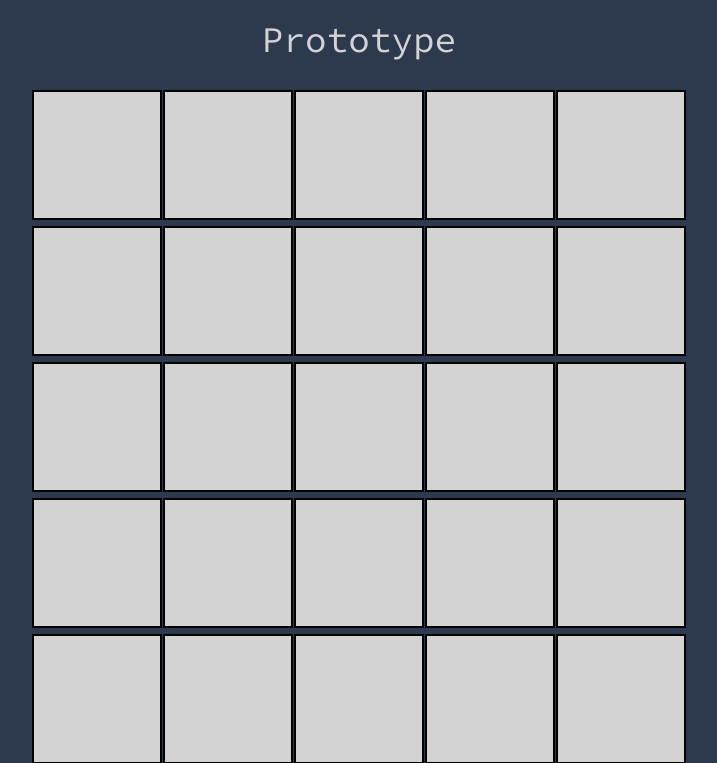
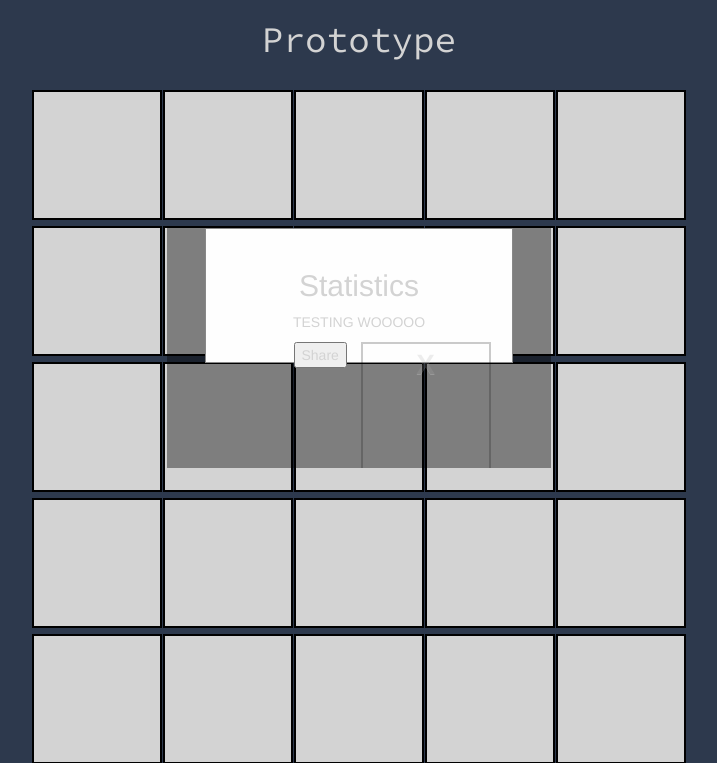
Before and after one commit to jakobdorian/CITS3403-Project, a Flask app: page /game in a window 1280 px wide. Shown: the part 52-815 px from the top of the page, without its empty margins (281-998 px from the left). Run offline with Flask 2, Linux system fonts and the light colour scheme; some libraries are stand-ins or nearby versions.

Commit message:
Results / Stats Modal (WIP)
Playing around using modals to display results

```diff
--- a/app/static/css/stylesheet.css
+++ b/app/static/css/stylesheet.css
@@ -147,3 +147,34 @@ span{
     .reg-dark {
         color: #337ab7 !important;
     }
+
+/* results area*/
+.modal {
+    display: block; /* Hidden by default */
+    position: fixed; /* Stay in place */
+    width: 30%; /* Full width */
+    height: 30%; /* Full height */
+    overflow: auto; /* Enable scroll if needed */
+    background-color: rgb(0,0,0); /* Fallback color */
+    background-color: rgba(0,0,0,0.4); /* Black w/ opacity */
+    margin: auto;
+  }
+/* Modal Content */
+.modalContent {
+    background-color: #fefefe;
+    margin: auto;
+    padding: 20px;
+    border: 1px solid #888;
+    width: 80%;
+}
+  /* The Close Button */
+.close {
+    color: #aaaaaa;
+    float: right;
+    font-size: 28px;
+    font-weight: bold;
+}
+.share{
+    position: fixed;
+    float: right;
+}
--- a/app/static/js/game.js
+++ b/app/static/js/game.js
@@ -8,9 +8,10 @@ function createfn(){
     var temp = []
 
     //creating div for game
-    var element = document.createElement('div');
-    element.setAttribute('id','puzzle')
-    document.getElementsByTagName('body')[0].appendChild(element)
+    var element01 = document.createElement('div');
+    element01.setAttribute('id','puzzle')
+    document.getElementsByTagName('body')[0].appendChild(element01)
+
 
     //creating blank puzzle
     for (let i = 1; i < 31; i++){
@@ -21,16 +22,15 @@ function createfn(){
         var tile = document.createElement("span");
         tile.setAttribute('class','empty')
         tile.setAttribute('id', i)
-        element.appendChild(tile);
+        element01.appendChild(tile);
         if (i % 5 == 0){
             lineBreak = document.createElement('br');
-            element.appendChild(lineBreak);2
+            element01.appendChild(lineBreak);2
         }
     }
     // getting random pattern of answer and id array
     var pattern  = shuffle(temp)
     var ids = idGen()
-
 
     //creating results para
     var para = document.createElement('p')
@@ -55,6 +55,43 @@ function createfn(){
     document.getElementsByTagName('body')[0].appendChild(z)
 }
 
+//function to generate resultsTab
+function genResultsTab(){
+
+    //creating modal for results
+    var element01 = document.createElement('div');
+    element01.setAttribute('id', 'myModal')
+    element01.setAttribute('class', 'modal')
+    document.getElementsByTagName('body')[0].appendChild(element01)
+
+    var element02 = document.createElement('div');
+    element02.setAttribute('id', 'modal_Content')
+    element02.setAttribute('class','modalContent')
+    document.getElementById('myModal').appendChild(element02)
+
+    var element03 = document.createElement('h2')
+    var text01 = document.createTextNode('Statistics')
+    element03.appendChild(text01)
+    document.getElementById('modal_Content').appendChild(element03)
+
+    var element04 = document.createElement('p')
+    var text02 = document.createTextNode('TESTING WOOOOO')
+    element04.appendChild(text02)
+    document.getElementById('modal_Content').appendChild(element04)
+
+    var element05 = document.createElement('span')
+    var text03 = document.createTextNode('X')
+    element05.appendChild(text03)
+    element05.setAttribute('class', 'close')
+    document.getElementById('modal_Content').appendChild(element05)
+
+    var element06 = document.createElement('button')
+    var text04 = document.createTextNode('Share')
+    element06.setAttribute('class', 'share')
+    element06.appendChild(text04)
+    document.getElementById('modal_Content').appendChild(element06)
+
+}
 //function to generate ids as array
 function idGen(){
     temp =[]
@@ -200,3 +237,4 @@ function fnCaller2(ids){
 }
 
 window.onload = createfn();
+window.onload = genResultsTab();
```
